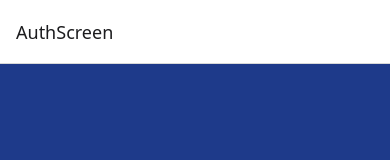
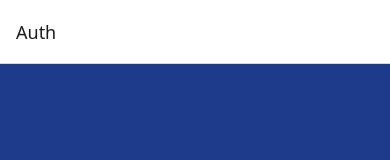
Before and after one commit to BelaIsBelaG/FoodieApp, a React Native app: screen / in a window 390 px wide. Shown: the top 160 px of the page. Built offline with nearby package versions, Linux system fonts and the light colour scheme.

Commit message:
Actualiza AppNavigator

```diff
--- a/src/navigation/AppNavigator.js
+++ b/src/navigation/AppNavigator.js
@@ -17,7 +17,7 @@ export default function AppNavigator() {
             <Stack.Navigator>
 
                 <Stack.Screen
-                name ="AuthScreen"
+                name ="Auth"
                 component={AuthScreen}
                 />
 
```
